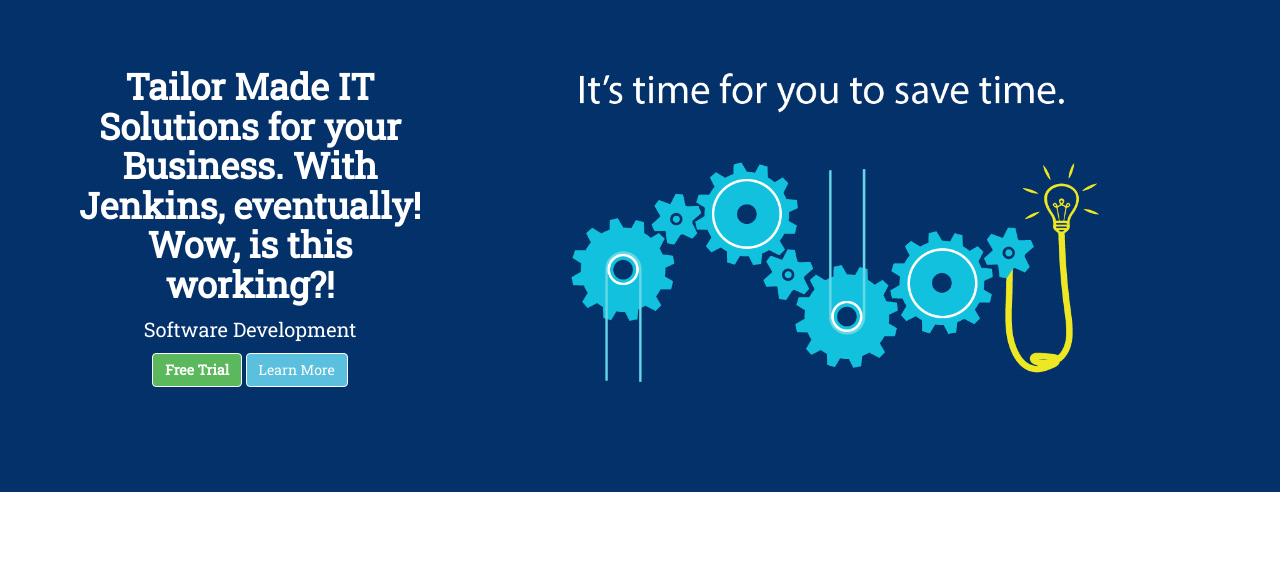
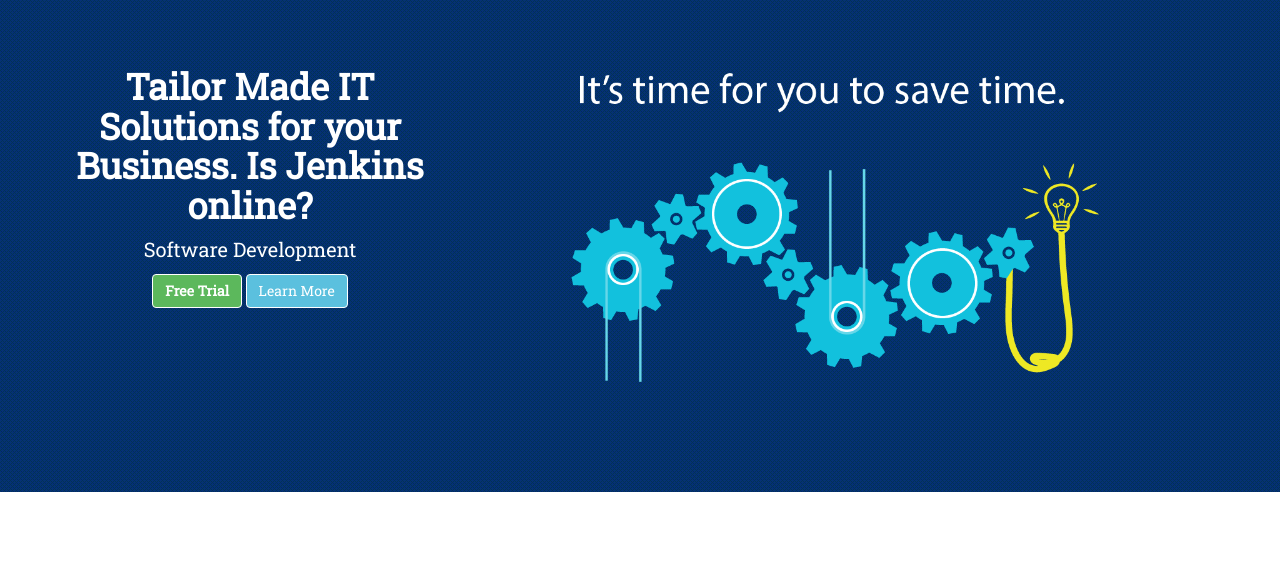
Before and after one commit to liamptk/Tempus, a website: page index.html in a window 1280 px wide. Shown: the part 53-638 px from the top of the page. Drawn offline with nearby package versions, Linux system fonts and the light colour scheme.

Commit message:
Updated index

```diff
--- a/index.html
+++ b/index.html
@@ -173,7 +173,7 @@
         <div class="container" id="maincontent" tabindex="-1">
             <div class="row">
                 <div class="col-lg-4">
-                    <h1>Tailor Made IT Solutions for your Business. With Jenkins, eventually! Wow, is this working?!</h1>
+                    <h1>Tailor Made IT Solutions for your Business. Is Jenkins online?</h1>
 					<p><span id="js-rotating">Cloud Consultancy, Software Development, Website Development</span></p>
 
 					<button type="button" class="btn btn-success">Free Trial</button>
```
